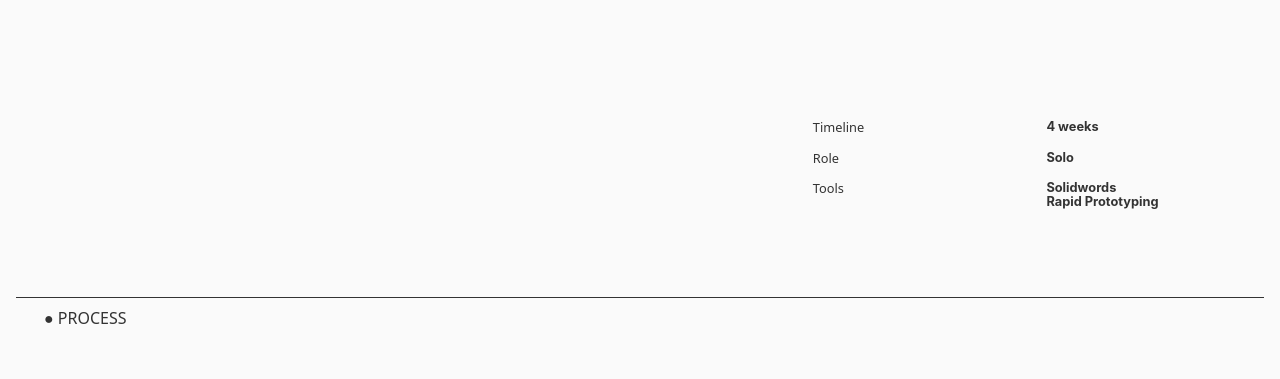
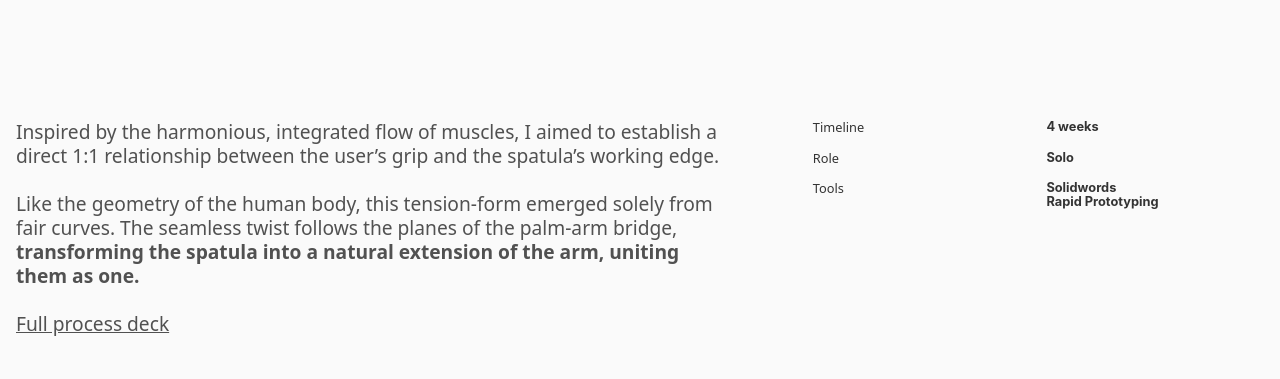
Before and after one commit to viviciu/viviciu.github.io, a Next.js app in the folder my-app/: page /work/spatula in a window 1280 px wide. Shown: the part 1060-1439 px from the top of the page. Built offline with nearby package versions, Linux system fonts and the light colour scheme; a web font is replaced by a local one.

Commit message:
added spatula to main site

```diff
--- a/my-app/app/work/items.js
+++ b/my-app/app/work/items.js
@@ -13,6 +13,16 @@ export const items = [
   },
 
   // YOU MUST KEEP F_AUTO:VIDEO, NOT F_MP4, IN ORDER TO USE IT WITH AN <Image /> tag
+
+  {
+    id: "touchdesignerSeries",
+    name: "Touchdesigner Experiments",
+    url: "https://res.cloudinary.com/ddjxpkewq/video/upload/f_auto:video,q_auto/v1/touchdesigner/tn1qnhqpbextyksfdpvk",
+    // OLD GIF: "https://res.cloudinary.com/ddjxpkewq/image/upload/f_auto,q_auto/v1/touchdesigner/e8cbelbypsufwsk0nsly"
+    fileType: "mp4",
+    category: "Generative Design",
+    categorySpecific: "some generative procedural animations.",
+  },
   {
     id: "playfulVsPractical",
     name: "Playful vs. Practical",
@@ -22,16 +32,6 @@ export const items = [
     category: "Industrial Design",
     categorySpecific: "a synergy of language, form, and context.",
   },
-  {
-    id: "touchdesignerSeries",
-    name: "Touchdesigner Experiments",
-    url: "https://res.cloudinary.com/ddjxpkewq/video/upload/f_auto:video,q_auto/v1/touchdesigner/tn1qnhqpbextyksfdpvk",
-    // OLD GIF: "https://res.cloudinary.com/ddjxpkewq/image/upload/f_auto,q_auto/v1/touchdesigner/e8cbelbypsufwsk0nsly"
-    fileType: "mp4",
-    category: "Generative Design",
-    categorySpecific: "some generative procedural animations.",
-  },
-
   {
     id: "typographyAnimation",
     name: "Kinetic type animation",
@@ -53,6 +53,14 @@ export const items = [
   // },
 
   {
+    id: "spatula",
+    name: "Spatula",
+    url: "https://res.cloudinary.com/ddjxpkewq/image/upload/f_auto,q_auto/v1/play/lohb80s9ngarowqrs78s",
+    fileType: "img",
+    category: "Industrial Design",
+    categorySpecific: "",
+  },
+  {
     id: "liminal",
     name: "Lunar Gala: Liminal",
     url: "/imgs/lg-home-COVER.webp",
@@ -61,7 +69,6 @@ export const items = [
     categorySpecific:
       "a realm where the very essence of self and time finds itself in flux.",
   },
-
   {
     id: "bumble",
     name: "Bumble Sessions",
@@ -79,15 +86,6 @@ export const items = [
     category: "Brand",
     categorySpecific: "an exercise in type hierarchy.",
   },
-  // {
-  //   id: "spatula",
-  //   name: "Lunar Gala: Liminal",
-  //   url: "https://res.cloudinary.com/ddjxpkewq/image/upload/f_auto,q_auto/v1/play/lohb80s9ngarowqrs78s",
-  //   fileType: "img",
-  //   category: "Creative Code, Brand",
-  //   categorySpecific:
-  //     "a realm where the very essence of self and time finds itself in flux.",
-  // },
 
   // {
   //   id: "15-112",
--- a/my-app/app/work/spatula/page.jsx
+++ b/my-app/app/work/spatula/page.jsx
@@ -1,27 +1,23 @@
-"use client"
+"use client";
 import React, { useState, useEffect, useRef } from "react";
-import Title from "../../_components/Title"
+import Title from "../../_components/Title";
 import Context2 from "../../_components/Context2";
 import Header from "../../_components/Header";
 import YAMLBar from "../../_components/YAMLBar";
 import DividerLine from "../../_components/DividerLine";
 import Image from "next/image";
 import New3 from "@/app/_components/New3";
-import UnderDevelopment from "../../_components/UnderDevelopment"
+import UnderDevelopment from "../../_components/UnderDevelopment";
 import New3VideoCloudinaryAutoplayLoop from "@/app/_components/New3VideoCloudinaryAutoplayLoop";
 
 import { MdOutlineArrowOutward } from "react-icons/md";
 import Link from "next/link";
 
 export default function Liminal() {
-  const members = [
-
-  ];
+  const members = [];
   const tools = ["Solidwords", "Rapid Prototyping"];
   const myRole = "Solo";
-  const timeline = "4 weeks"
-
-
+  const timeline = "4 weeks";
 
   // A realm where the very essence of self and time finds itself in flux.
   return (
@@ -54,11 +50,36 @@ export default function Liminal() {
         <Context2
           context={
             <div>
-              {/* <br /> <br />
-              TLDR blurb vicki said, check old notebook
-              <br /> <br /> P1
-              <br /> <br />P2
-               */}
+              {/* TLDR blurb vicki said, check old notebook  */}
+              Inspired by the harmonious, integrated flow of muscles, I aimed to
+              establish a direct 1:1 relationship between the user’s grip and
+              the spatula’s working edge.
+              <br /> <br />
+              Like the geometry of the human body, this tension-form emerged
+              solely from fair curves. The seamless twist follows the planes of
+              the palm-arm bridge,{" "}
+              <span className="font-bold">
+                transforming the spatula into a natural extension of the arm,
+                uniting them as one.
+              </span>
+              <br />
+              <br />
+              <Link
+                href="https://docs.google.com/presentation/d/1mjYN5Ele80n-BdIcCPfrU_GkfO86X-lorzGYpoGJitw/edit?usp=sharing"
+                className="relative group underline"
+                target="_blank"
+                rel="noopener noreferrer"
+              >
+                Full process deck
+                <MdOutlineArrowOutward
+                  className="inline-block ml-1 opacity-0 group-hover:opacity-100 transition-opacity duration-00 leading-p3
+        lg:text-p
+        text
+        font-SuisseWorks
+        font-regular
+    "
+                />
+              </Link>
             </div>
           }
           myRole={myRole}
@@ -200,7 +221,6 @@ export default function Liminal() {
           className="w-full mx-auto lg:columns-3 sm:columns-2 lg:gap-[0.6rem] gap-3 place-content-center
           "
         >
-
           <Image
             className="pt-2"
             src={
@@ -258,7 +278,6 @@ export default function Liminal() {
             width={500}
           />
 
-
           {/* <div>
             <video autoPlay loop muted playsInline className="pt-2">
               <source src={""} type="video/webm" />
```
